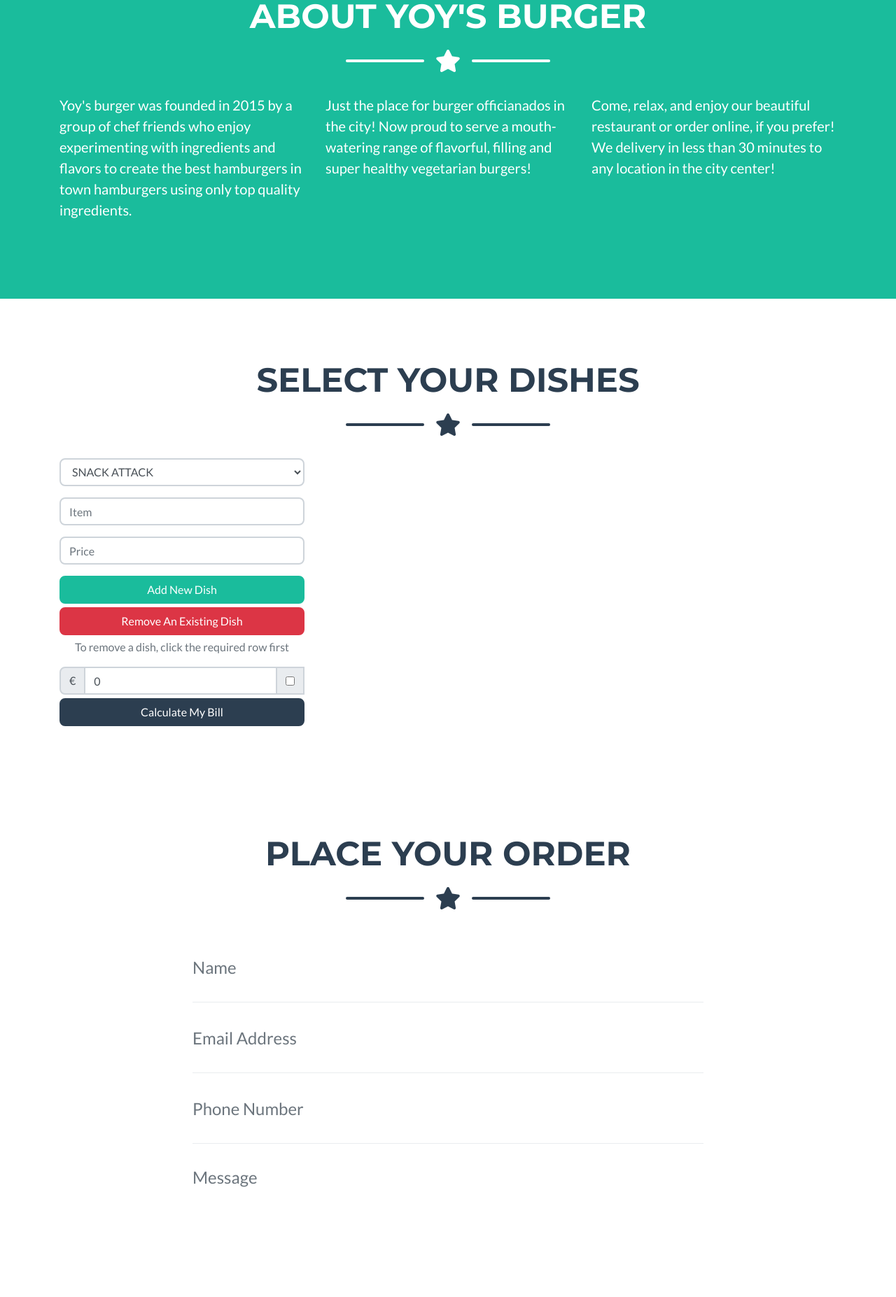
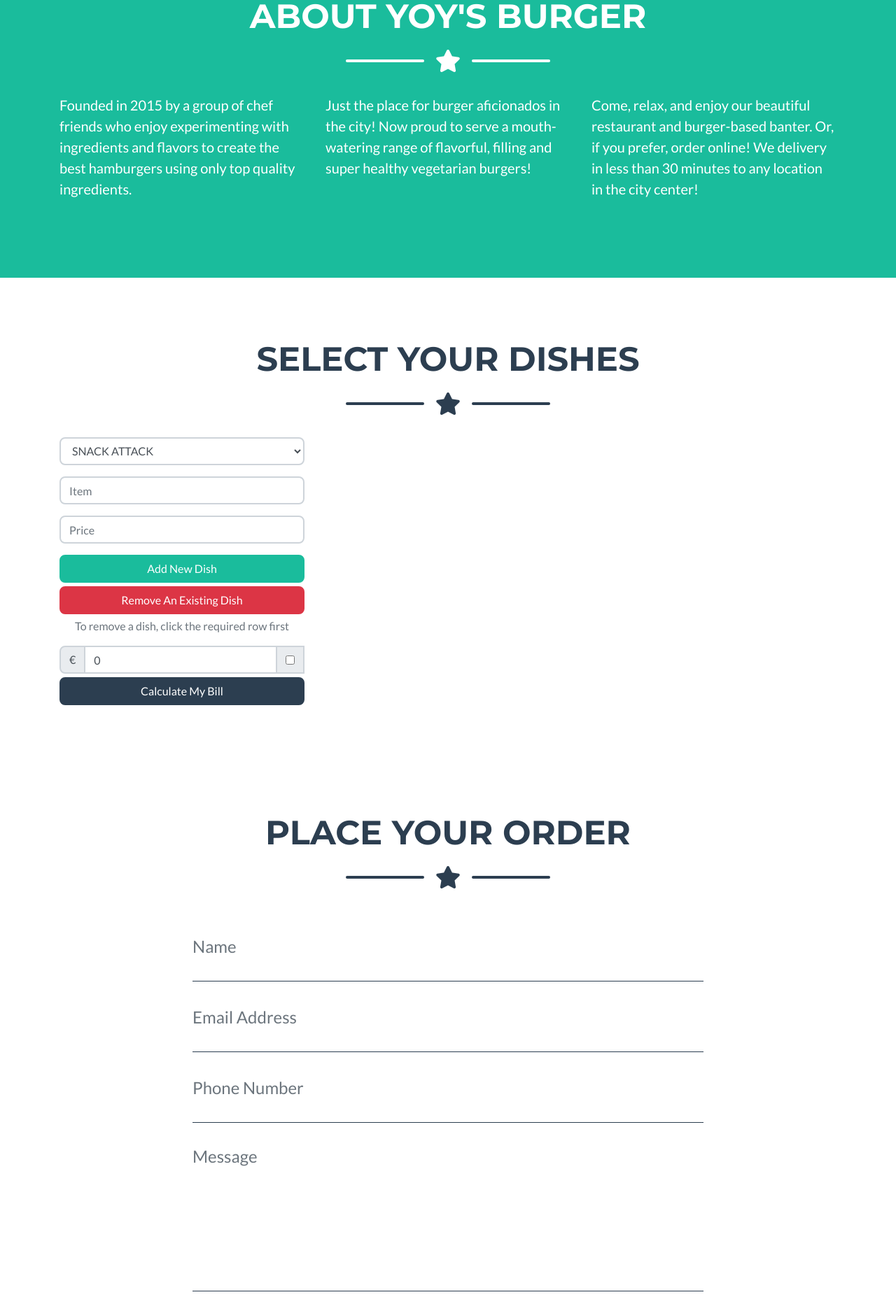
Before and after one commit to raquelmartini/IWA_CA1, a plain HTML site: page views/index.html in a window 1280 px wide. Shown: the part 1846-3700 px from the top of the page at 70% size. Drawn offline with Linux system fonts and the light colour scheme; no server answers.

Commit message:
Text & typos in About Us

```diff
--- a/views/index.html
+++ b/views/index.html
@@ -221,13 +221,13 @@
       <!-- About Section Content -->
       <div class="row">
         <div class="col-lg-4 ml-auto">
-          <p class="lead">Yoy's burger was founded in 2015 by a group of chef friends who enjoy experimenting with ingredients and flavors to create the best hamburgers in town hamburgers using only top quality ingredients.</p>
+          <p class="lead">Founded in 2015 by a group of chef friends who enjoy experimenting with ingredients and flavors to create the best hamburgers using only top quality ingredients.</p>
         </div>
         <div class="col-lg-4 mr-auto">
-          <p class="lead">Just the place for burger officianados in the city! Now proud to serve a mouth-watering range of flavorful, filling and super healthy vegetarian burgers!</p>
+          <p class="lead">Just the place for burger aficionados in the city! Now proud to serve a mouth-watering range of flavorful, filling and super healthy vegetarian burgers!</p>
         </div>
 		<div class="col-lg-4 mr-auto">
-          <p class="lead">Come, relax, and enjoy our beautiful restaurant or order online, if you prefer! We delivery in less than 30 minutes to any location in the city center!</p>
+          <p class="lead">Come, relax, and enjoy our beautiful restaurant and burger-based banter. Or, if you prefer, order online! We delivery in less than 30 minutes to any location in the city center!</p>
         </div>
       </div>
 
@@ -318,28 +318,28 @@
           <!-- To configure the contact form email address, go to mail/contact_me.php and update the email address in the PHP file on line 19. -->
           <form name="sentMessage" id="contactForm" novalidate="novalidate">
             <div class="control-group">
-              <div class="form-group floating-label-form-group controls mb-0 pb-2">
+              <div style="border-bottom-color: #2c3e50" class="form-group floating-label-form-group controls mb-0 pb-2">
                 <label>Name</label>
                 <input class="form-control" id="name" type="text" placeholder="Name" required="required" data-validation-required-message="Please enter your name." required>
                 <p class="help-block text-danger"></p>
               </div>
             </div>
             <div class="control-group">
-              <div class="form-group floating-label-form-group controls mb-0 pb-2">
+              <div style="border-bottom-color: #2c3e50" class="form-group floating-label-form-group controls mb-0 pb-2">
                 <label>Email Address</label>
                 <input class="form-control" id="email" type="email" placeholder="Email Address" required="required" data-validation-required-message="Please enter your email address." required>
                 <p class="help-block text-danger"></p>
               </div>
             </div>
             <div class="control-group">
-              <div class="form-group floating-label-form-group controls mb-0 pb-2">
+              <div style="border-bottom-color: #2c3e50" class="form-group floating-label-form-group controls mb-0 pb-2">
                 <label>Phone Number</label>
                 <input class="form-control" id="phone" type="tel" placeholder="Phone Number" required="required" data-validation-required-message="Please enter your phone number." required>
                 <p class="help-block text-danger"></p>
               </div>
             </div>
             <div class="control-group">
-              <div class="form-group floating-label-form-group controls mb-0 pb-2">
+              <div style="border-bottom-color: #2c3e50" class="form-group floating-label-form-group controls mb-0 pb-2">
                 <label>Message</label>
                 <textarea class="form-control" id="message" rows="5" placeholder="Message" required="required" data-validation-required-message="Please enter a message."></textarea>
                 <p class="help-block text-danger"></p>
```
